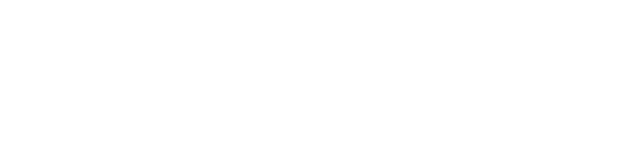
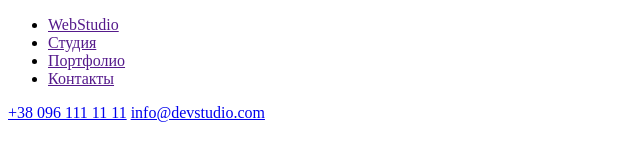
Before and after one commit to Andrii0207/goit-markup-hw-01, a plain HTML site: page index.html in a window 1280 px wide. Shown: the whole page, without its empty margins (0-640 px from the left). Drawn offline with Linux system fonts and the light colour scheme.

Commit message:
my_hw-2801

```diff
--- a/css/styles.css
+++ /dev/null
@@ -1,4 +0,0 @@
-body {
-  background-color: aliceblue;
-  color: aqua;
-}
--- a/index.html
+++ b/index.html
@@ -1,12 +1,36 @@
 <!DOCTYPE html>
-<html lang="en">
+<html lang="ru">
 <head>
     <meta charset="UTF-8">
     <meta http-equiv="X-UA-Compatible" content="IE=edge">
     <meta name="viewport" content="width=device-width, initial-scale=1.0">
-    <title>Git rules!</title>
+    <title>Document</title>
 </head>
 <body>
+    <header>
+        <nav>
+        <ul>
+            <li>
+                <a href="">WebStudio</a>
+            </li>
+            <li>
+                <a href="">Студия</a>
+            </li>
+            <li>
+                <a href="">Портфолио</a>
+            </li>
+            <li>
+                <a href="">Контакты</a>
+            </li>
+        </ul>
+        </nav>
+        <a href="tel:+380961111111">+38 096 111 11 11</a>
+        <a href="malto:info@devstudio.com">info@devstudio.com</a>
+    </header>
+    <main>
 
+
+    </main>
+    <footer></footer>
 </body>
 </html>
```
